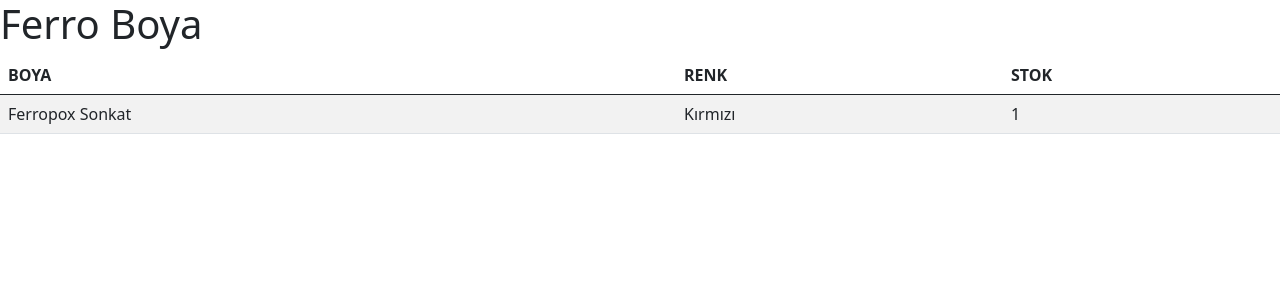
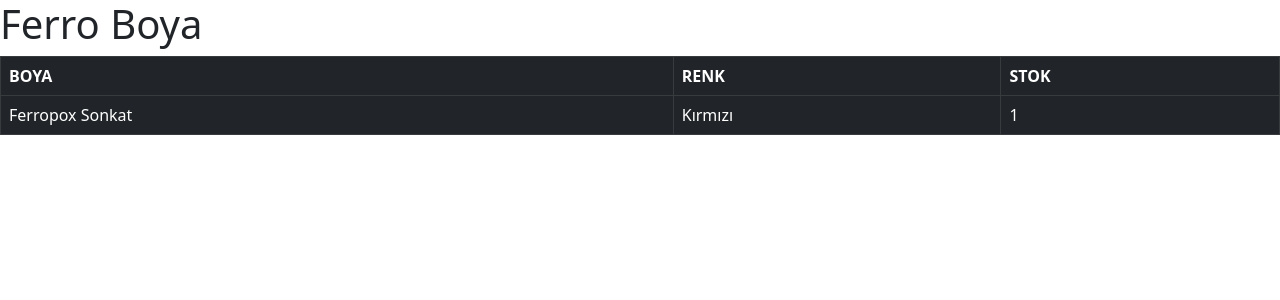
Before and after one commit to rzsaglam/project-env, a Django app: page / in a window 1280 px wide. Shown: the top 300 px of the page. Run offline with Django 3.2, Linux system fonts and the light colour scheme; data comes from the database, SQL or seed files in the repository.

Commit message:
visual-2

```diff
--- a/projectenv/templates/pages/index.html
+++ b/projectenv/templates/pages/index.html
@@ -4,7 +4,7 @@
 <h1>Ferro Boya</h1>
 
 <div>
-<table class="table table-striped table-hover">
+<table class="table table-dark table-bordered">
   <thead>
     <tr>
       <th scope="col">BOYA</th>
```
